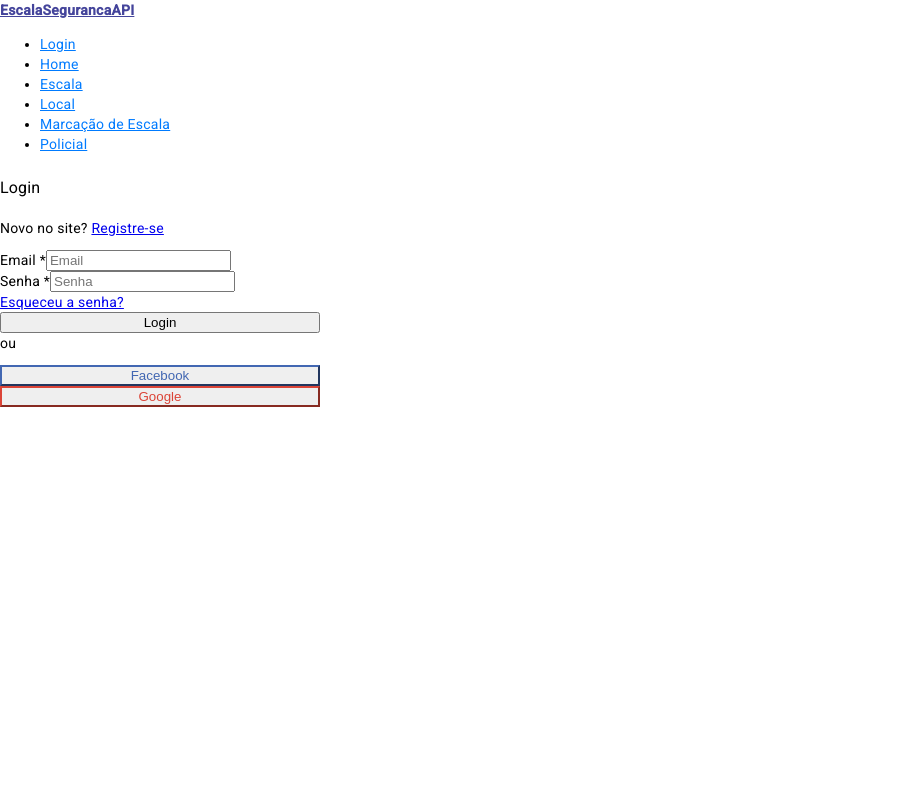
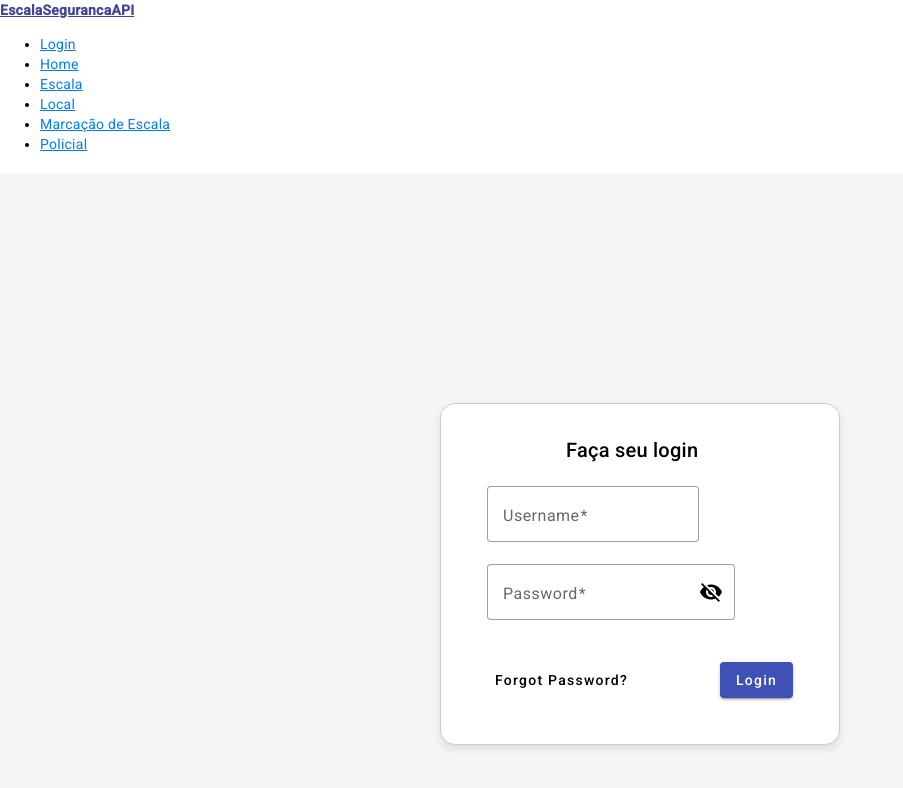
Before and after one commit to mjuli/escala-de-seguranca-front, an Angular app: page /login in a window 1280 px wide. Shown: the top 788 px of the page, without its empty margins (0-903 px from the left). Built offline with nearby package versions, Linux system fonts and the light colour scheme.

Commit message:
nova branch

```diff
--- a/src/app/auth/login/login.component.html
+++ b/src/app/auth/login/login.component.html
@@ -1,26 +1,24 @@
-<div class="container d-flex justify-content-center align-items-center vh-100">
-  <div class="card p-4 shadow-sm" style="width: 20rem;">
-    <h3 class="text-center">Login</h3>
-    <p class="text-center">Novo no site? <a href="#">Registre-se</a></p>
-    <form>
-      <div class="form-group">
-        <label for="email">Email *</label>
-        <input type="email" class="form-control" id="email" placeholder="Email" required>
-      </div>
-      <div class="form-group">
-        <label for="password">Senha *</label>
-        <input type="password" class="form-control" id="password" placeholder="Senha" required>
-      </div>
-      <div class="text-center mb-3">
-        <a href="#">Esqueceu a senha?</a>
-      </div>
-      <button type="submit" class="btn btn-dark btn-block">Login</button>
-      <div class="text-center mt-3">
-        <p>ou</p>
-        <button type="button" class="btn btn-outline-primary btn-block"><i class="fab fa-facebook-f"></i>
-          Facebook</button>
-        <button type="button" class="btn btn-outline-danger btn-block"><i class="fab fa-google"></i> Google</button>
-      </div>
-    </form>
-  </div>
+<div class="login-container">
+  <mat-card>
+    <h2>Faça seu login</h2>
+    <mat-card-content>
+      <form (ngSubmit)="onLogin()">
+        <mat-form-field appearance="outline">
+          <mat-label>Username</mat-label>
+          <input matInput [(ngModel)]="username" name="username" required />
+        </mat-form-field>
+        <mat-form-field appearance="outline">
+          <mat-label>Password</mat-label>
+          <input matInput [type]="hide ? 'password' : 'text'" [(ngModel)]="password" name="password" required />
+          <button mat-icon-button matSuffix (click)="hide = !hide" type="button">
+            <mat-icon>{{ hide ? 'visibility_off' : 'visibility' }}</mat-icon>
+          </button>
+        </mat-form-field>
+        <div class="login-actions">
+          <button mat-button type="button" (click)="forgotPassword()">Forgot Password?</button>
+          <button mat-raised-button color="primary" type="submit">Login</button>
+        </div>
+      </form>
+    </mat-card-content>
+  </mat-card>
 </div>
--- a/src/app/auth/login/login.component.scss
+++ b/src/app/auth/login/login.component.scss
@@ -1,34 +1,32 @@
-.container {
+.login-container {
+  display: flex;
+  justify-content: center;
+  align-items: center;
   height: 100vh;
+  background-color: #f5f5f5;
+
+  mat-card {
+    width: 400px;
+    padding: 30px;
+    border-radius: 15px; /* Bordas arredondadas */
+    border: 1px solid #ccc; /* Borda fina */
+    box-shadow: 0px 4px 8px rgba(0, 0, 0, 0.1); /* Levemente suspensa */
+
+    h2 {
+      margin-bottom: 20px;
+      margin-left: 95px;
     }
 
-.card {
-  border-radius: 10px;
   }
 
-.btn-block {
-  display: block;
-  width: 100%;
+  .login-actions {
+    display: flex;
+    justify-content: space-between;
+    align-items: center;
+    margin-top: 20px;
+
+    button {
+      text-transform: none;
     }
-
-.btn-outline-primary {
-  color: #4267b2;
-  border-color: #4267b2;
   }
-
-.btn-outline-primary:hover {
-  color: #fff;
-  background-color: #4267b2;
-  border-color: #4267b2;
 }
-
-.btn-outline-danger {
-  color: #db4437;
-  border-color: #db4437;
-}
-
-.btn-outline-danger:hover {
-  color: #fff;
-  background-color: #db4437;
-  border-color: #db4437;
-}
--- a/src/app/auth/login/login.component.ts
+++ b/src/app/auth/login/login.component.ts
@@ -1,16 +1,23 @@
 import { Component } from '@angular/core';
 import { Router } from '@angular/router';
+import { CommonModule } from '@angular/common';
+import { FormsModule } from '@angular/forms';
+import { MatInputModule } from '@angular/material/input';
+import { MatButtonModule } from '@angular/material/button';
+import { MatCardModule } from '@angular/material/card';
+import { MatIconModule } from '@angular/material/icon';
 
 @Component({
   selector: 'app-login',
   standalone: true,
-  imports: [],
+  imports: [CommonModule, FormsModule, MatInputModule, MatButtonModule, MatCardModule, MatIconModule],
   templateUrl: './login.component.html',
-  styleUrl: './login.component.scss',
+  styleUrls: ['./login.component.scss'],
 })
 export class LoginComponent {
   username: string = '';
   password: string = '';
+  hide = true;
 
   constructor(private router: Router) {}
 
@@ -20,6 +27,9 @@ export class LoginComponent {
     } else {
       alert('Credenciais inválidas!');
     }
-    this.router.navigate(['/home']);
+  }
+
+  forgotPassword() {
+    console.log('Forgot Password clicked');
   }
 }
--- a/src/app/home/escala/escala.component.html
+++ b/src/app/home/escala/escala.component.html
@@ -1,39 +1,35 @@
-<div class="container">
-  <h2>Escalas</h2>
-  <button class="btn btn-primary" (click)="adicionarEscala()">
-    Adicionar Escala
-  </button>
-  <table class="table table-bordered mt-3">
+<div class="escala-container">
+  <div class="list-card">
+    <h2>Listagem de Escalas</h2>
+    <table>
       <thead>
         <tr>
           <th>ID</th>
-        <th>Data/Hora Entrada</th>
-        <th>Data/Hora Saída</th>
-        <th>Ações</th>
+          <th>Data Entrada</th>
+          <th>Data Saída</th>
         </tr>
       </thead>
       <tbody>
-      <tr>
-        @for (escala of escalas; track escala) {
+        <tr *ngFor="let escala of escalas">
           <td>{{ escala.escalaId }}</td>
-        <td>{{ escala.dataHoraEntrada }}</td>
-        <td>{{ escala.dataHoraSaida }}</td>
           <td>
-          <button
-            class="btn btn-primary"
-            (click)="editarEscala(escala.escalaId)"
-          >
-            Editar
-          </button>
-          <button
-            class="btn btn-danger"
-            (click)="excluirEscala(escala.escalaId)"
-          >
-            Excluir
-          </button>
+            <button (click)="onEdit(escala)">Editar</button>
+            <button (click)="onDelete(escala.escalaId)">Excluir</button>
           </td>
-        }
         </tr>
       </tbody>
     </table>
   </div>
+
+  <div class="form-card">
+    <h2>{{ editMode ? 'Editar Escala' : 'Cadastrar Nova Escala' }}</h2>
+    <form [formGroup]="escalaForm" (ngSubmit)="onSubmit()">
+      <div class="form-group">
+        <input placeholder="Nome" formControlName="nome" />
+      </div>
+      <div class="form-actions">
+        <button type="submit">{{ editMode ? 'Editar Escala' : 'Cadastrar Escala' }}</button>
+      </div>
+    </form>
+  </div>
+</div>
--- a/src/app/home/escala/escala.component.scss
+++ b/src/app/home/escala/escala.component.scss
@@ -0,0 +1,68 @@
+.escala-container {
+    display: flex;
+    flex-direction: column;
+    align-items: center;
+    padding: 20px;
+    background-color: #f5f5f5;
+
+    .list-card, .form-card {
+      width: 80%;
+      margin-bottom: 20px;
+      padding: 20px;
+      border-radius: 15px;
+      border: 1px solid #ccc;
+      box-shadow: 0px 4px 8px rgba(0, 0, 0, 0.1);
+      background-color: white;
+    }
+
+    table {
+      width: 100%;
+      border-collapse: collapse;
+      margin-top: 10px;
+
+      th, td {
+        border: 1px solid #ccc;
+        padding: 8px;
+        text-align: left;
+      }
+
+      th {
+        background-color: #f2f2f2;
+      }
+
+      tbody tr:nth-child(even) {
+        background-color: #f9f9f9;
+      }
+    }
+
+    .form-group {
+      margin-bottom: 20px;
+
+      input {
+        width: 100%;
+        padding: 10px;
+        border: 1px solid #ccc;
+        border-radius: 5px;
+        box-sizing: border-box;
+      }
+    }
+
+    .form-actions {
+      display: flex;
+      justify-content: center;
+
+      button {
+        padding: 10px 20px;
+        border: none;
+        border-radius: 5px;
+        background-color: #1976d2;
+        color: white;
+        cursor: pointer;
+        text-transform: uppercase;
+      }
+
+      button:hover {
+        background-color: #1565c0;
+      }
+    }
+  }
--- a/src/app/home/escala/escala.component.ts
+++ b/src/app/home/escala/escala.component.ts
@@ -1,48 +1,73 @@
-import { Component } from '@angular/core';
+import { Component, OnInit } from '@angular/core';
+import { FormBuilder, FormGroup, ReactiveFormsModule, Validators } from '@angular/forms';
+import { CommonModule } from '@angular/common';
+import { MatInputModule } from '@angular/material/input';
+import { MatButtonModule } from '@angular/material/button';
+import { MatCardModule } from '@angular/material/card';
+import { EscalaService } from '../../services/escala.service';
 import { Escala } from '../../models/escala';
-import { ActivatedRoute } from '@angular/router';
-import { EscalaService } from '../../services/escala.service';
 
 @Component({
   selector: 'app-escala',
   standalone: true,
-  imports: [],
+  imports: [CommonModule, ReactiveFormsModule, MatInputModule, MatButtonModule, MatCardModule],
   templateUrl: './escala.component.html',
-  styleUrl: './escala.component.scss',
+  styleUrls: ['./escala.component.scss'],
 })
-export class EscalaComponent {
-  escalas: any;
+export class EscalaComponent implements OnInit {
+  escalas: Escala[] = [];
+  escalaForm: FormGroup;
+  editMode: boolean = false;
+  currentEscalaId: number | null = null;
 
-  escalaId: number | null = null;
-  escala: Escala | null = null;
-
-  constructor(private route: ActivatedRoute, private service: EscalaService) {}
-
-  ngOnInit(): void {
-    // Obtemos o id da rota
-    this.route.paramMap.subscribe((params) => {
-      const id = params.get('id');
-      if (id) {
-        this.escalaId = +id;
-        this.getEscala(this.escalaId);
-      }
+  constructor(private escalaService: EscalaService, private fb: FormBuilder) {
+    this.escalaForm = this.fb.group({
+      nome: ['', Validators.required],
     });
   }
 
-  getEscala(id: number): void {
-    this.service.getEscala(id).subscribe({
-      next: (data: Escala) => (this.escala = data),
-      error: (e) => console.error('Erro ao obter a escala', e),
+  ngOnInit() {
+    this.loadEscalas();
+  }
+
+  loadEscalas() {
+    this.escalaService.getEscalas().subscribe((data: Escala[]) => {
+      this.escalas = data;
     });
   }
 
-  excluirEscala(arg0: any) {
-    throw new Error('Method not implemented.');
+  onSubmit() {
+    if (this.escalaForm.valid) {
+      const escala: Escala = this.escalaForm.value;
+      if (this.editMode && this.currentEscalaId !== null) {
+        this.escalaService.updateEscala(this.currentEscalaId, escala).subscribe(() => {
+          this.loadEscalas();
+          this.resetForm();
+        });
+      } else {
+        this.escalaService.createEscala(escala).subscribe(() => {
+          this.loadEscalas();
+          this.resetForm();
+        });
+      }
+    }
   }
-  editarEscala(arg0: any) {
-    throw new Error('Method not implemented.');
+
+  onEdit(escala: Escala) {
+    this.editMode = true;
+    this.currentEscalaId = escala.escalaId;
+    this.escalaForm.patchValue(escala);
   }
-  adicionarEscala() {
-    throw new Error('Method not implemented.');
+
+  onDelete(id: number) {
+    this.escalaService.deleteEscala(id).subscribe(() => {
+      this.loadEscalas();
+    });
+  }
+
+  resetForm() {
+    this.escalaForm.reset();
+    this.editMode = false;
+    this.currentEscalaId = null;
   }
 }
```
Lines whose indentation alone changed are shown as unchanged.
